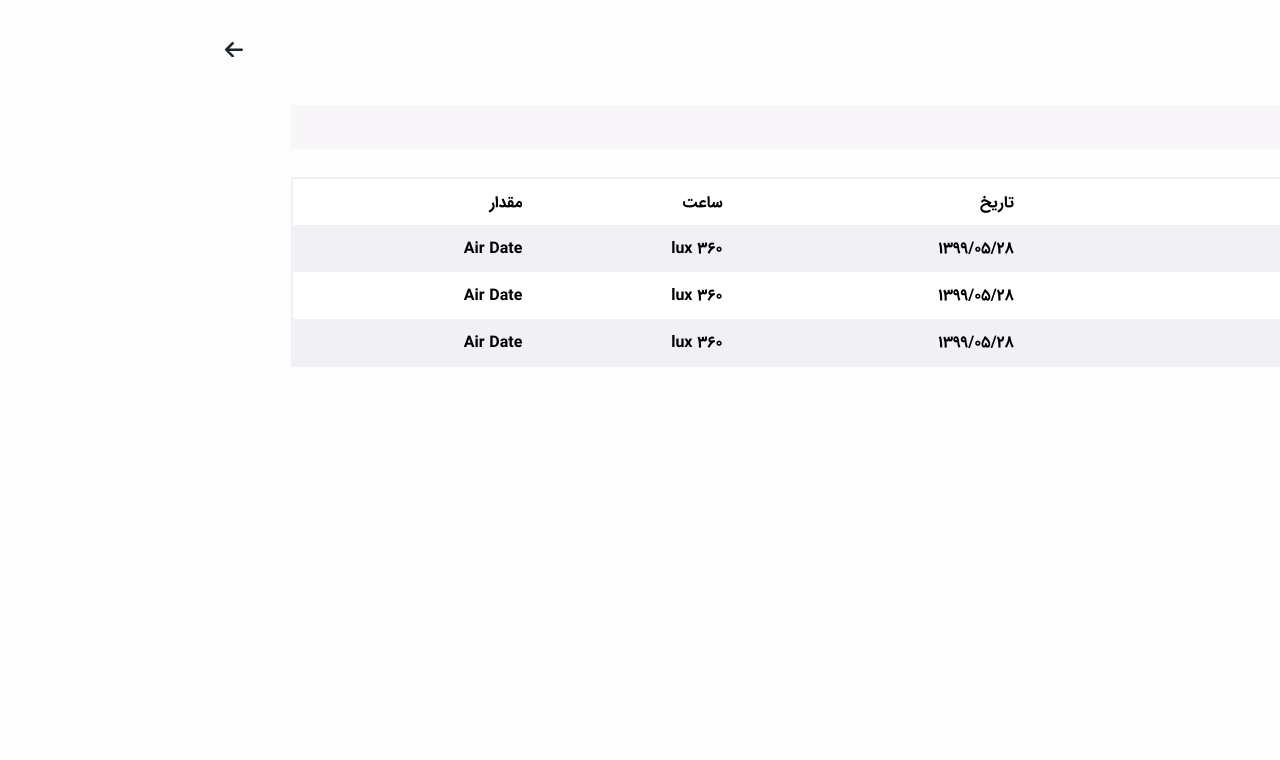
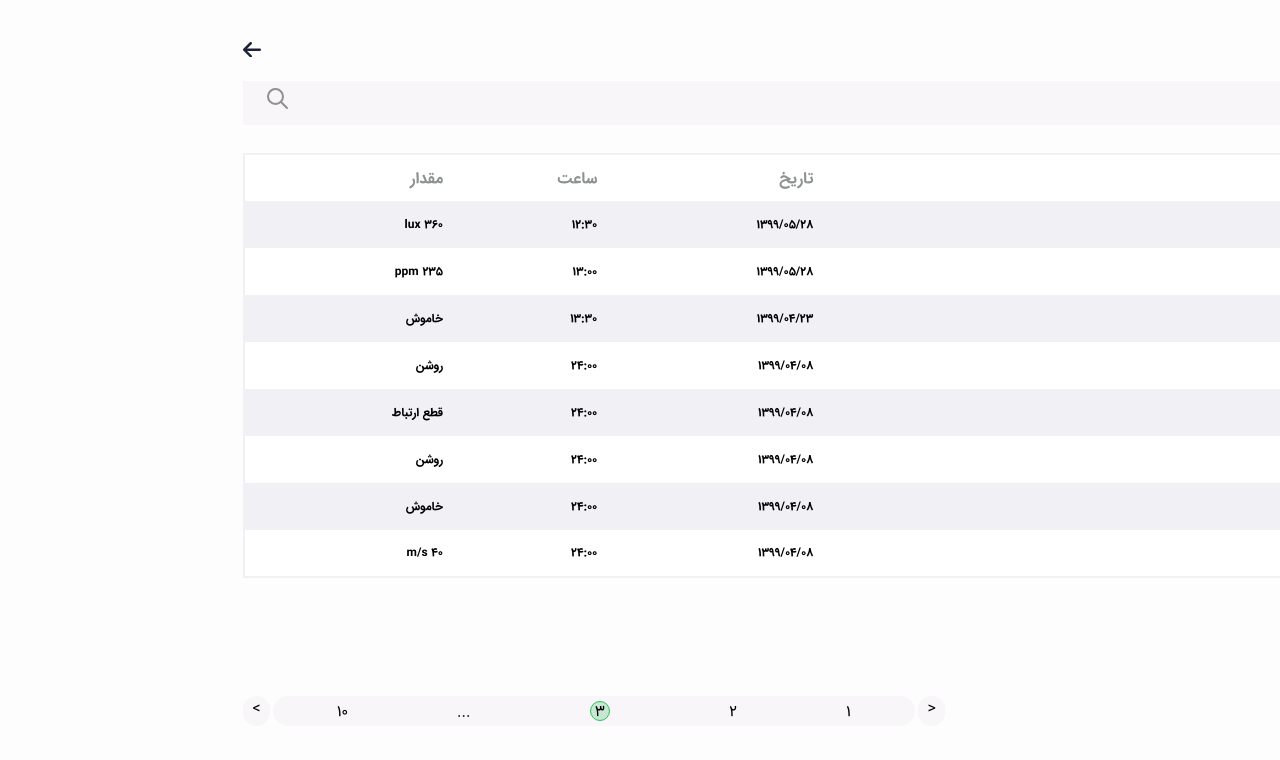
Before and after one commit to babaie774/iot, a Next.js app: page /playgrounds/notification in a window 1280 px wide. Shown: the top 760 px of the page. Built offline with nearby package versions, Linux system fonts and the light colour scheme.

Commit message:
change style pagination bar

```diff
--- a/src/basicComponents/layoutComponents/footer/index.tsx
+++ b/src/basicComponents/layoutComponents/footer/index.tsx
@@ -1,4 +1,4 @@
-import React from 'react'
+import React, { useEffect } from 'react'
 import styles from "./styles/footer.module.scss"
 import { icon } from "utils/icon"
 import { useRouter } from 'next/router'
@@ -30,17 +30,21 @@ function Footer() {
         },
     ]
 
+    const handleClick: any = (name) => (
+        router.push(name)
+    )
+
     return (
         <div className={styles.footerHolder}>
             {
                 manus.map((item, index) => {
                     return (
-                        <div key={index} className={`${styles.footerContainer} ${router.pathname === item.name ? styles.active : ''}`}>
+                        <a onClick={handleClick(item.name)} key={index} className={`${styles.footerContainer} ${router.pathname === item.name ? styles.active : ''}`}>
                             {item.iconContainer}
                             <span>
                                 {item.text}
                             </span>
-                        </div>
+                        </a>
                     )
                 })
             }
--- a/src/basicComponents/notificationComponents/Styles/notificationComponents.module.scss
+++ b/src/basicComponents/notificationComponents/Styles/notificationComponents.module.scss
@@ -0,0 +1,5 @@
+.notificationContainer {
+  padding: 24px 24px 36px 24px;
+  height: 760px;
+  //   display: none;
+}
--- a/src/basicComponents/notificationComponents/components/footer/Styles/footer.module.scss
+++ b/src/basicComponents/notificationComponents/components/footer/Styles/footer.module.scss
@@ -0,0 +1,46 @@
+.footerContainer {
+  width: 100%;
+}
+
+.paginationContainer {
+  width: 57%;
+  display: flex;
+  flex-direction: row;
+  justify-content: center;
+  margin-right: auto;
+}
+
+.paginationContainerArrowRight,
+.paginationContainerArrowLeft {
+  display: flex;
+  justify-content: center;
+  width: 30px;
+  height: 30px;
+  border-radius: 50px;
+  background-color: #f8f6f8;
+}
+
+.paginationContainerNumberList {
+  display: flex;
+  justify-content: space-around;
+  align-items: center;
+  width: 100%;
+  height: 30px;
+  margin: 0 3px;
+  padding: 5px 10px 5px 9px;
+  border-radius: 30px;
+  background-color: #f8f6f8;
+}
+
+.active {
+  display: flex;
+  justify-content: center;
+  align-items: center;
+  width: 20px;
+  height: 20px;
+  margin: 0 10px 0 11px;
+  padding: 2px 7px 1px 6px;
+  border-radius: 50px;
+  border: solid 1px #2bbe5b;
+  background-color: rgba(43, 190, 91, 0.24);
+}
--- a/src/basicComponents/notificationComponents/components/footer/index.tsx
+++ b/src/basicComponents/notificationComponents/components/footer/index.tsx
@@ -1,22 +1,27 @@
 import React from 'react';
 import { icon } from 'utils/icon';
+import Styles from './Styles/footer.module.scss'
 
 function Footer() {
     return (
-        <div>
-            <span>
-                {icon.dropdownArrow}
-            </span>
-            <div>
-                <span>1</span>
-                <span>2</span>
-                <span>3</span>
-                <span>...</span>
-                <span>10</span>
+        <div className={Styles.footerContainer}>
+            <div className={Styles.paginationContainer}>
+                <span className={Styles.paginationContainerArrowRight}>
+                    {icon.dropdownArrow}
+                    {'<'}
+                </span>
+                <div className={Styles.paginationContainerNumberList}>
+                    <span className={Styles.paginationContainerNumbers}>1</span>
+                    <span className={Styles.paginationContainerNumbers}>2</span>
+                    <span className={`${Styles.paginationContainerNumbers} ${Styles.active}`}>3</span>
+                    <span className={Styles.paginationContainerNumbers}>...</span>
+                    <span className={Styles.paginationContainerNumbers}>10</span>
+                </div>
+                <span className={Styles.paginationContainerArrowLeft}>
+                    {icon.dropdownArrow}
+                    {'>'}
+                </span>
             </div>
-            <span>
-                {icon.dropdownArrow}
-            </span>
         </div>
     );
 }
--- a/src/basicComponents/notificationComponents/components/header/Styles/header.module.scss
+++ b/src/basicComponents/notificationComponents/components/header/Styles/header.module.scss
@@ -4,7 +4,7 @@
   align-items: center;
   width: 100%;
   justify-content: space-between;
-  padding: 24px;
+  // padding: 24px;
 }
 
 .headerContainerText {
--- a/src/basicComponents/notificationComponents/components/search/Styles/search.module.scss
+++ b/src/basicComponents/notificationComponents/components/search/Styles/search.module.scss
@@ -1,16 +1,23 @@
 .SearchContainer {
-  width: 86%;
+  display: flex;
+  justify-content: space-between;
+  flex-direction: row;
+  align-items: center;
+  // width: 86%;
   height: 44px;
   background-color: #f8f6f8;
   border: none;
   margin: auto;
+  padding: 0px 24px 0px 24px;
 }
 
 .SearchContainerInput {
+  font-size: 16px;
   width: 100%;
   height: 100%;
   background-color: transparent;
   border: none;
+  // margin-right: 24px;
   // &:hover,
   // &:active {
   //   // border: none;
--- a/src/basicComponents/notificationComponents/components/search/index.tsx
+++ b/src/basicComponents/notificationComponents/components/search/index.tsx
@@ -7,7 +7,7 @@ function Search() {
         <div>
             <div className={Styles.SearchContainer}>
                 <input className={Styles.SearchContainerInput} type="search" placeholder='جستجوی' />
-                <span className={Styles.SearchContainerIcon}>{icon.search}</span>
+                <span className={Styles.SearchContainerIcon}>{icon.search()}</span>
             </div>
         </div>
     );
--- a/src/basicComponents/notificationComponents/components/table/Styles/table.module.scss
+++ b/src/basicComponents/notificationComponents/components/table/Styles/table.module.scss
@@ -1,6 +1,7 @@
 .TableContainer {
-  width: 86%;
+  // width: 86%;
   margin: auto;
+  // font-family: IRANSansFaNum;
 }
 
 .TableContainerTable {
@@ -10,24 +11,30 @@
   border-radius: 8px;
   background-color: #fff;
   margin: 28px 0 118px;
-  padding: 14px 0;
-  // text-align: center;
+  padding: 14px 0px;
 }
 
 .TableContainerHead {
   height: 47px;
   background-color: #ffffff;
-  // background-color: black;
-  padding: 14px 0px;
+  padding: 14px 14px;
+  color: #8d928f;
+}
+
+.TableContainerTrName {
+  padding-right: 10px;
 }
 
 .TableContainerBodyTr {
-  // background-color: #f8f6f8;
   padding: 14px 0px;
   height: 47px;
-  // width: 100%;
-  // margin: 0px;
-  // padding: 0px;
+  font-size: 12px;
+  font-weight: normal;
+  font-stretch: normal;
+  font-style: normal;
+  line-height: 1.92;
+  letter-spacing: normal;
+  text-align: right;
   &:nth-child(odd) {
     background-color: #f1f0f5;
   }
--- a/src/basicComponents/notificationComponents/data/data.js
+++ b/src/basicComponents/notificationComponents/components/table/data/index.js
@@ -1,52 +1,52 @@
+import { icon } from "utils/icon";
 
-const notifications = [
+export const notifications = [
     {
-        name: "سنسور زون اول",
+        name: `${icon.brightness()} سنسور زون اول`,
         date: "1399/05/28",
         time: "12:30",
         value: "360 lux",
     },
     {
-        name: "سنسور اول",
+        name: `${icon.waterHardness()} سنسور اول`,
         date: "1399/05/28",
         time: "13:00",
         value: "235 ppm",
     },
     {
-        name: "کنترلر اصلی",
+        name: `${icon.waterHardness()} کنترلر اصلی`,
         date: "1399/04/23",
         time: "13:30",
         value: "خاموش",
     },
     {
-        name: "سرمایش زون دوم",
+        name: `${icon.waterHardness()} سرمایش زون دوم`,
         date: "1399/04/08",
         time: "24:00",
         value: "روشن",
     },
     {
-        name: "رطوبت دهم",
+        name: `${icon.waterHardness()} رطوبت دهم`,
         date: "1399/04/08",
         time: "24:00",
         value: "قطع ارتباط",
     },
     {
-        name: "روشنایی راهرو",
+        name: `${icon.waterHardness()} روشنایی راهرو`,
         date: "1399/04/08",
         time: "24:00",
         value: "روشن",
     },
     {
-        name: "گرمایش زون  اول",
+        name: `${icon.waterHardness()} گرمایش زون  اول`,
         date: "1399/04/08",
         time: "24:00",
         value: "خاموش",
     },
     {
-        name: "باد سنج زون سوم",
+        name: `${icon.waterHardness()} باد سنج زون سوم`,
         date: "1399/04/08",
         time: "24:00",
         value: "40 m/s",
     },
-
-],
+]
--- a/src/basicComponents/notificationComponents/components/table/index.tsx
+++ b/src/basicComponents/notificationComponents/components/table/index.tsx
@@ -1,5 +1,6 @@
-import React from 'react';
-import Styles from './Styles/table.module.scss'
+import React from "react";
+import Styles from "./Styles/table.module.scss"
+import { notifications } from "./data"
 
 function Table() {
     return (
@@ -7,34 +8,23 @@ function Table() {
             <table className={Styles.TableContainerTable}>
                 <thead className={Styles.TableContainerHead}>
                     <tr className={Styles.TableContainerHeadTr}>
-                        <th className={Styles.TableContainerTh}>نام</th>
+                        <th className={Styles.TableContainerTrName}>نام</th>
                         <th>تاریخ</th>
                         <th>ساعت</th>
                         <th>مقدار</th>
                     </tr>
                 </thead>
                 <tbody className={Styles.TableContainerBody}>
-                    <tr className={Styles.TableContainerBodyTr}>
-                        <th>سنسور زون اول</th>
-                        <th>1399/05/28</th>
-                        <th>360 lux</th>
-                        <th>Air Date</th>
-                        {/* <th>Lone Gunmen</th> */}
-                    </tr>
-                    <tr className={Styles.TableContainerBodyTr}>
-                        <th>سنسور زون اول</th>
-                        <th>1399/05/28</th>
-                        <th>360 lux</th>
-                        <th>Air Date</th>
-                        {/* <th>Lone Gunmen</th> */}
-                    </tr>
-                    <tr className={Styles.TableContainerBodyTr}>
-                        <th>سنسور زون اول</th>
-                        <th>1399/05/28</th>
-                        <th>360 lux</th>
-                        <th>Air Date</th>
-                        {/* <th>Lone Gunmen</th> */}
-                    </tr>
+                    {
+                        notifications.map((notification, index) => (
+                            <tr key={index} className={Styles.TableContainerBodyTr}>
+                                <th className={Styles.TableContainerTrName}>{notification.name}</th>
+                                <th>{notification.date}</th>
+                                <th>{notification.time}</th>
+                                <th>{notification.value}</th>
+                            </tr>
+                        ))
+                    }
                 </tbody>
             </table>
         </div>
--- a/src/basicComponents/notificationComponents/index.tsx
+++ b/src/basicComponents/notificationComponents/index.tsx
@@ -3,16 +3,17 @@ import Header from './components/header';
 import React from 'react';
 import Search from './components/search';
 import Table from "./components/table";
+import Styles from "./Styles/notificationComponents.module.scss"
 
 
 function notification() {
     return (
-        <>
+        <div className={Styles.notificationContainer}>
             <Header />
             <Search />
             <Table />
             <Footer />
-        </>
+        </div>
     )
 }
 
```
